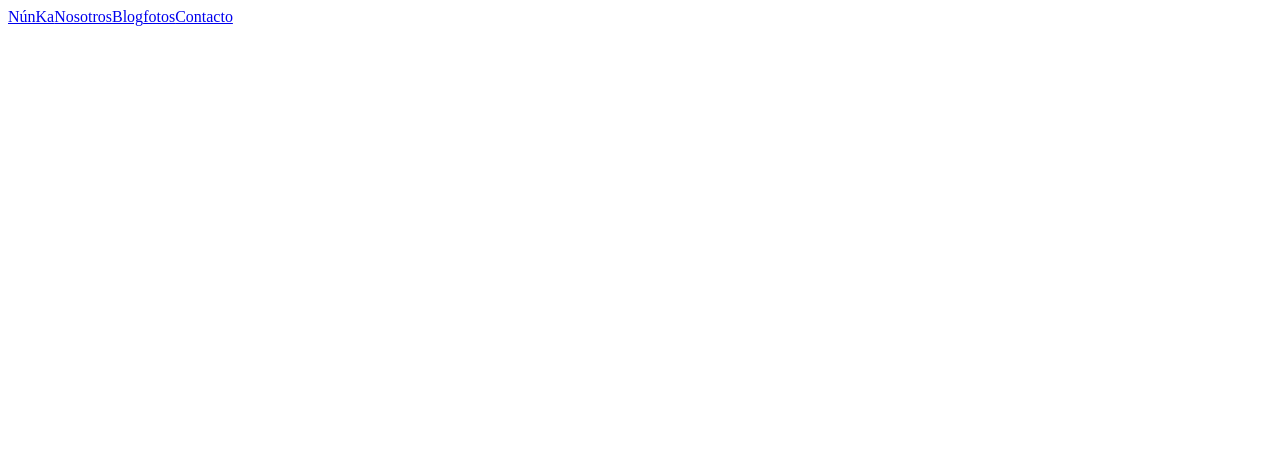
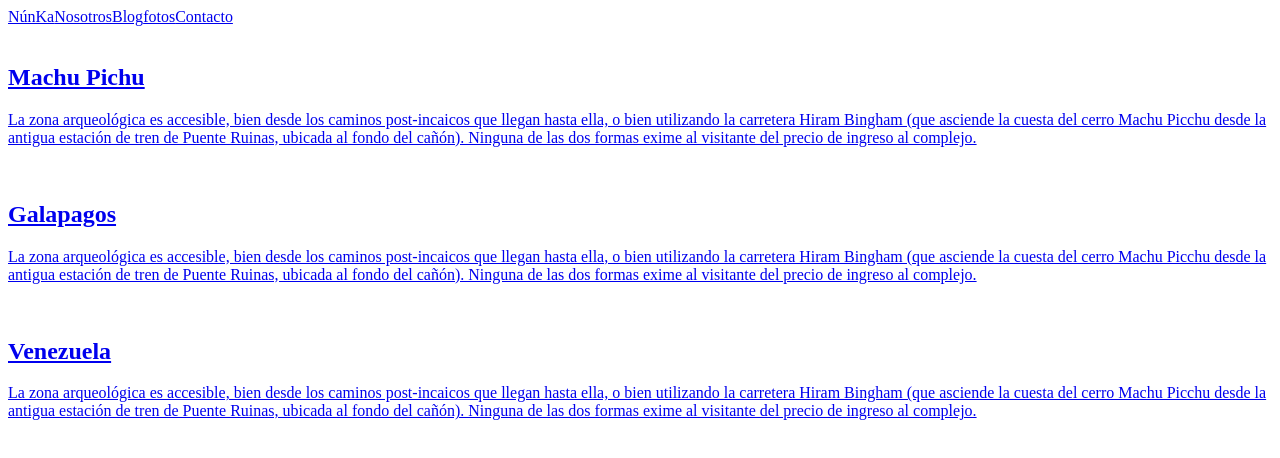
Before and after one commit to Moncayo1329/Blog-N-ka-Magazine, a Next.js app: page / in a window 1280 px wide. Shown: the top 458 px of the page. Built offline with nearby package versions, Linux system fonts and the light colour scheme.

Commit message:
Primeros pasos

```diff
--- a/pages/index.js
+++ b/pages/index.js
@@ -17,6 +17,40 @@ function HomePage() {
         </nav>
     </header>
 
+ <main className="styles.main">
+    <a href="#">
+    <img />
+    <h2>Machu Pichu</h2>
+    <p>
+    La zona arqueológica es accesible, bien desde los caminos post-incaicos que llegan hasta ella, o bien utilizando la carretera Hiram Bingham (que asciende la cuesta del cerro Machu Picchu desde la antigua estación de tren de Puente Ruinas, ubicada al fondo del cañón). Ninguna de las dos formas exime al visitante del precio de ingreso al complejo.
+
+    </p>
+</a>
+
+    <a href="#">
+    <img />
+    <h2>Galapagos</h2>
+    <p>
+    La zona arqueológica es accesible, bien desde los caminos post-incaicos que llegan hasta ella, o bien utilizando la carretera Hiram Bingham (que asciende la cuesta del cerro Machu Picchu desde la antigua estación de tren de Puente Ruinas, ubicada al fondo del cañón). Ninguna de las dos formas exime al visitante del precio de ingreso al complejo.
+
+    </p>
+    </a>
+
+
+    <a href="#">
+    <img />
+    <h2>Venezuela</h2>
+    <p>
+    La zona arqueológica es accesible, bien desde los caminos post-incaicos que llegan hasta ella, o bien utilizando la carretera Hiram Bingham (que asciende la cuesta del cerro Machu Picchu desde la antigua estación de tren de Puente Ruinas, ubicada al fondo del cañón). Ninguna de las dos formas exime al visitante del precio de ingreso al complejo.
+
+    </p>
+    </a>
+
+
+
+
+ </main>
+
 
 
    </div>
```
Also changed, not shown: pages/about.js (+12 -1 lines).
